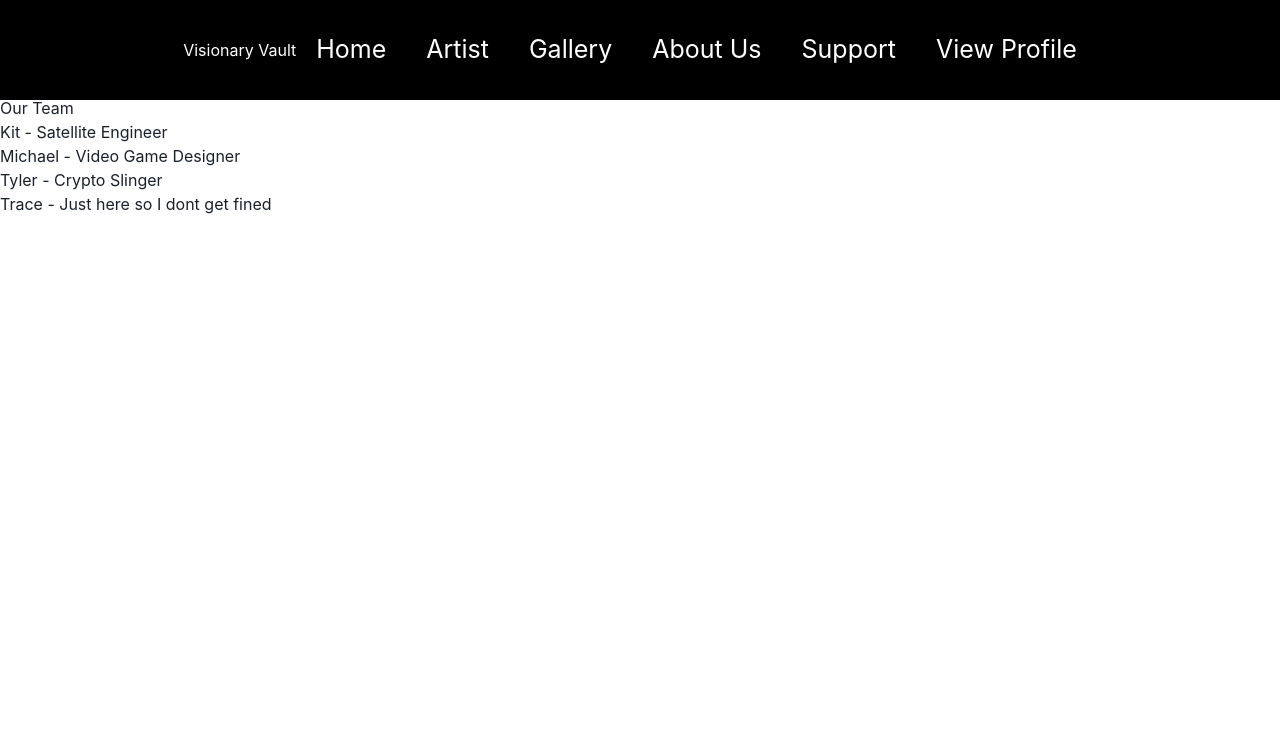
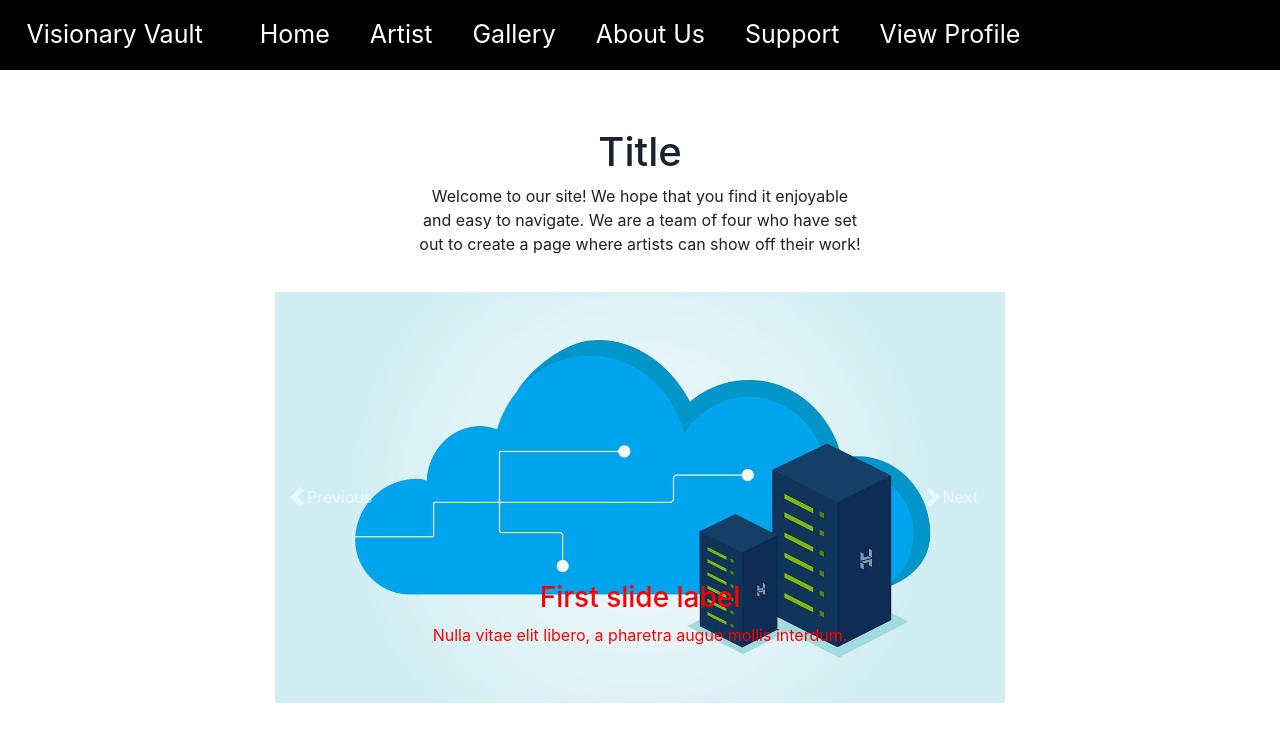
Before and after one commit to aspectkit/visionaryvault, a React (Create React App) app in the folder client/: page /about in a window 1280 px wide. Shown: the top 742 px of the page. Built offline with nearby package versions, Linux system fonts and the light colour scheme.

Commit message:
added about page/ moved title on nav

```diff
--- a/client/src/App.js
+++ b/client/src/App.js
@@ -4,7 +4,7 @@ import { ApolloClient, InMemoryCache, ApolloProvider, createHttpLink } from "@ap
 import { setContext } from "@apollo/client/link/context";
 import { ChakraProvider } from "@chakra-ui/react";
 
-import NavBar from "./components/Navbar/NavBar";
+import NavBar from "./components/NavBar/NavBar";
 
 import Home from "./views/Home/Home";
 // import ArtistPage from "./views/ArtistPage/ArtistPage";
--- a/client/src/components/NavBar/NavBar.css
+++ b/client/src/components/NavBar/NavBar.css
@@ -11,34 +11,10 @@
 
 .navbar {
   width: 100%;
-  height: 100px;
+  height: 70px;
   background: #000000;
   display: flex;
   align-items: center;
-}
-
-.logoOverlay {
-position: absolute;
-left: 1rem;
-transform: translateY(-50%);
-color: white;
-font-size: 30px;
-font-style: italic;
-animation: pulseAnimation 2s infinite;
-}
-@keyframes pulseAnimation {
-  0% {
-    transform: scale(1);
-    color: rgb(169, 102, 231);
-  }
-  50% {
-    transform: scale(1.1);
-    color: rgb(255, 255, 255);
-  }
-  100% {
-    transform: scale(1);
-    color: rgb(169, 102, 231);
-  }
 }
 
 .links {
@@ -49,7 +25,9 @@ animation: pulseAnimation 2s infinite;
   justify-content: center;
   color: white;
 }
+
 .pop {
+  color: white;
   transition: all .2s ease-in-out;
   transition: color 1s;
 }
@@ -57,6 +35,7 @@ animation: pulseAnimation 2s infinite;
 .pop:hover {
   transform: scale(1.1);
   color: rgb(169, 102, 231);
+  text-decoration: underline rgb(0, 157, 255);
 }
 
 .navbar a {
@@ -154,10 +133,16 @@ transition: 2s;
   }
 
   #open {
-    height: 100px;
+    height: 1000px;
   }
 
   #open .links {
     flex-direction: row;
   }
 }
+
+.title {
+  position: absolute;
+  left: .5%;
+  font-size: 50px;
+}
--- a/client/src/components/NavBar/NavBar.js
+++ b/client/src/components/NavBar/NavBar.js
@@ -23,7 +23,7 @@ return (
               </button>
           </div>
           <div className='links'>
-          <div className='title'>Visionary Vault</div>
+          <Link className='title' to='/'>Visionary Vault</Link>
             {/* <Search /> */}
             <Link className='pop' to="/"> Home </Link>
             <Link className='pop' to="/artist"> Artist </Link>
--- a/client/src/index.js
+++ b/client/src/index.js
@@ -2,6 +2,7 @@ import React from "react";
 import ReactDOM from "react-dom/client";
 // import * as serviceWorker from "./serviceWorker";
 import App from "./App";
+import 'bootstrap/dist/css/bootstrap.min.css';
 
 
 const root = ReactDOM.createRoot(document.getElementById("root"));
--- a/client/src/views/About/About.css
+++ b/client/src/views/About/About.css
@@ -0,0 +1,18 @@
+.container {
+    display: flex;
+    flex-direction: column;
+    align-items: center;
+    justify-content: center;
+    text-align: center;
+    margin-top: 10%; /* Increase the top margin to move the content further down */
+  }
+
+  /* Add top margin for the carousel row to provide separation */
+  .carousel-row {
+    margin-top: 20px;
+  }
+
+  /* Change the color of the carousel text */
+  .carouselText {
+    color: red;
+  }
--- a/client/src/views/About/About.js
+++ b/client/src/views/About/About.js
@@ -1,25 +1,63 @@
 import React from 'react';
+import Carousel from 'react-bootstrap/Carousel';
+import firstSlideImage from '../assets/cloud.jpg';
+import './About.css';
 
 const About = () => {
   return (
-    <div>
-      <h2>About Us</h2>
-      <p>
-       Hello World
-      </p>
-      <p>
-        Welcome to our artsy fartsy platform
-      </p>
-      <p>
-       Come let us take your money $$
-      </p>
-      <h3>Our Team</h3>
-      <ul>
-        <li>Kit - Satellite Engineer</li>
-        <li>Michael - Video Game Designer</li>
-        <li>Tyler - Crypto Slinger</li>
-        <li>Trace - Just here so I dont get fined</li>
-      </ul>
+    <div className="container">
+      <div className="row justify-content-center">
+        <div className="col-md-5">
+          <h1>
+            Title
+          </h1>
+          <p>
+            Welcome to our site!
+            We hope that you find it enjoyable and easy to navigate.
+            We are a team of four who have set out to create a page where artists can show off their work!
+          </p>
+        </div>
+      </div>
+
+      <div className="row justify-content-center carousel-row">
+        <div className="col-md-8">
+          <Carousel>
+            <Carousel.Item>
+              <img
+                className="d-block w-100"
+                src={firstSlideImage}
+                alt="First slide"
+              />
+              <Carousel.Caption>
+                <h3 className='carouselText'>First slide label</h3>
+                <p className='carouselText'>Nulla vitae elit libero, a pharetra augue mollis interdum.</p>
+              </Carousel.Caption>
+            </Carousel.Item>
+            <Carousel.Item>
+              <img
+                className="d-block w-100"
+                src={firstSlideImage}
+                alt="Second slide"
+              />
+              <Carousel.Caption>
+                <h3 className='carouselText'>Second slide label</h3>
+                <p className='carouselText'>Lorem ipsum dolor sit amet, consectetur adipiscing elit.</p>
+              </Carousel.Caption>
+            </Carousel.Item>
+            <Carousel.Item>
+              <img
+                className="d-block w-100"
+                src={firstSlideImage}
+                alt="Third slide"
+              />
+              <Carousel.Caption>
+                <h3 className='carouselText'>Third slide label</h3>
+                <p className='carouselText'>Praesent commodo cursus magna, vel scelerisque nisl consectetur.</p>
+              </Carousel.Caption>
+            </Carousel.Item>
+          </Carousel>
+        </div>
+      </div>
     </div>
   );
 };
```
Also changed, not shown: client/package.json (+4 -3 lines), client/src/assets/cloud.jpg (added), 1 other file (tests, documents, lock files or other folders).
